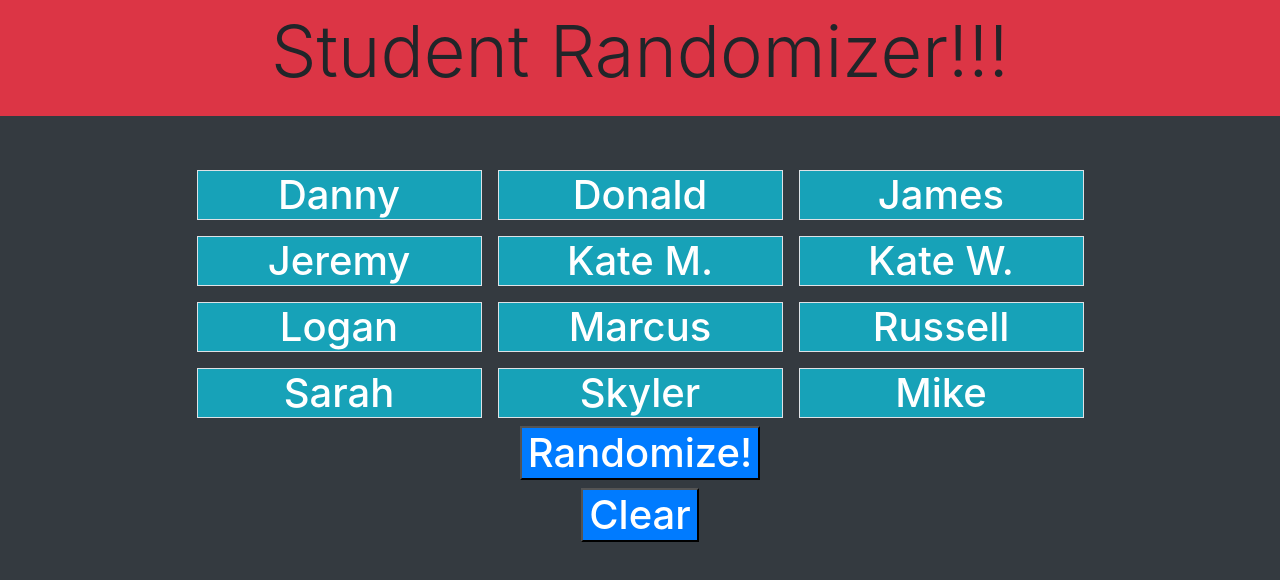
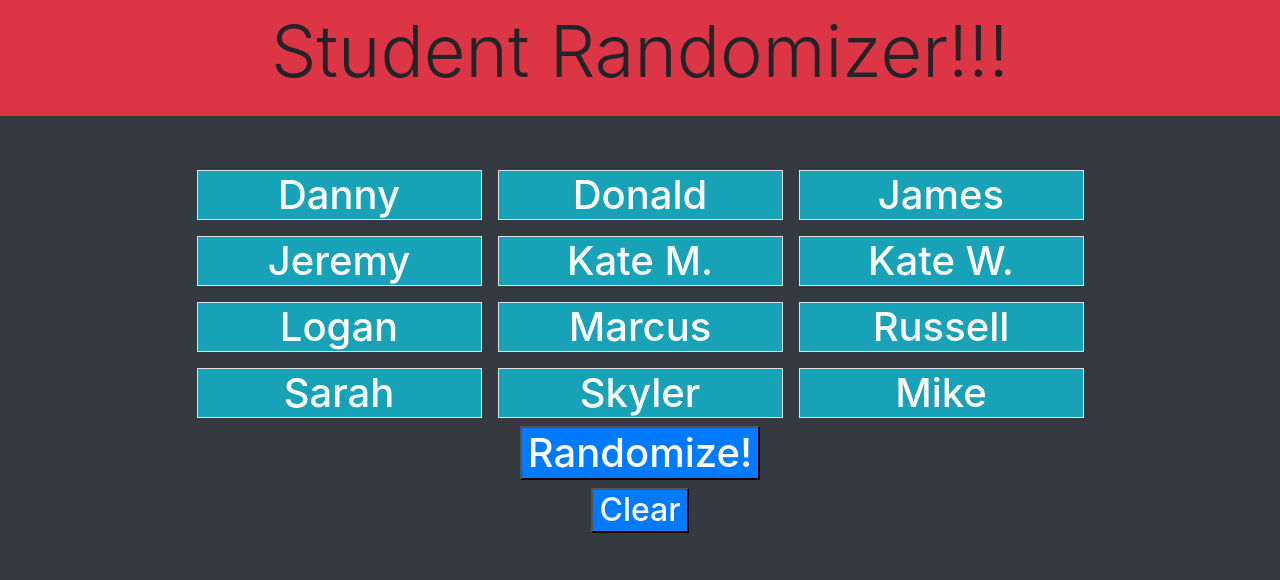
Before and after one commit to MarcusTravis/Student-randomizer, a plain HTML site: page index.html in a window 1280 px wide. Drawn offline with nearby package versions, Linux system fonts and the light colour scheme.

Commit message:
made clear button slightly smaller than randomize button

```diff
--- a/index.html
+++ b/index.html
@@ -42,7 +42,7 @@
                     <button id="randomize" class="bg-primary text-center text-white h1">Randomize!</button>
                 </div>
                 <div class="col-12 text-center">
-                    <button id="clear" class="bg-primary text-center text-white h1">Clear</button>
+                    <button id="clear" class="bg-primary text-center text-white h2">Clear</button>
                 </div>
             </div>
     </div>
```
